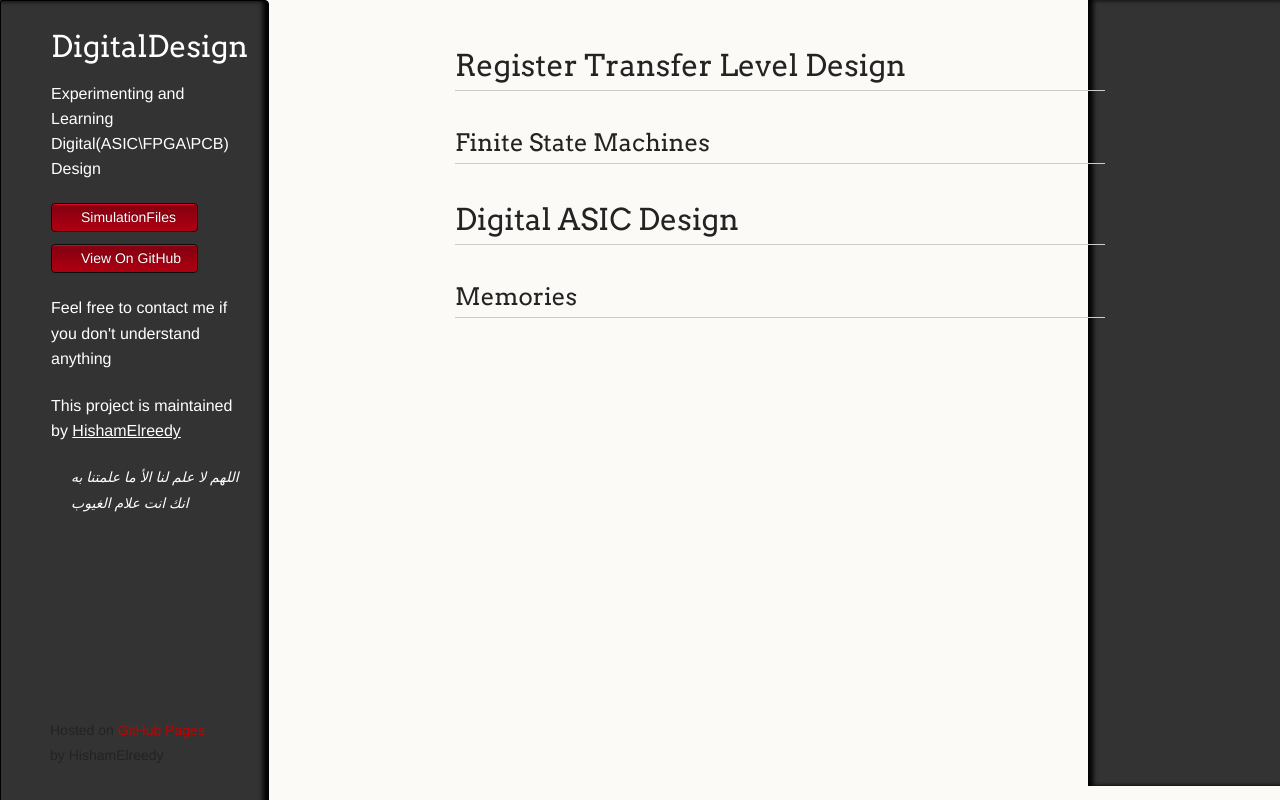
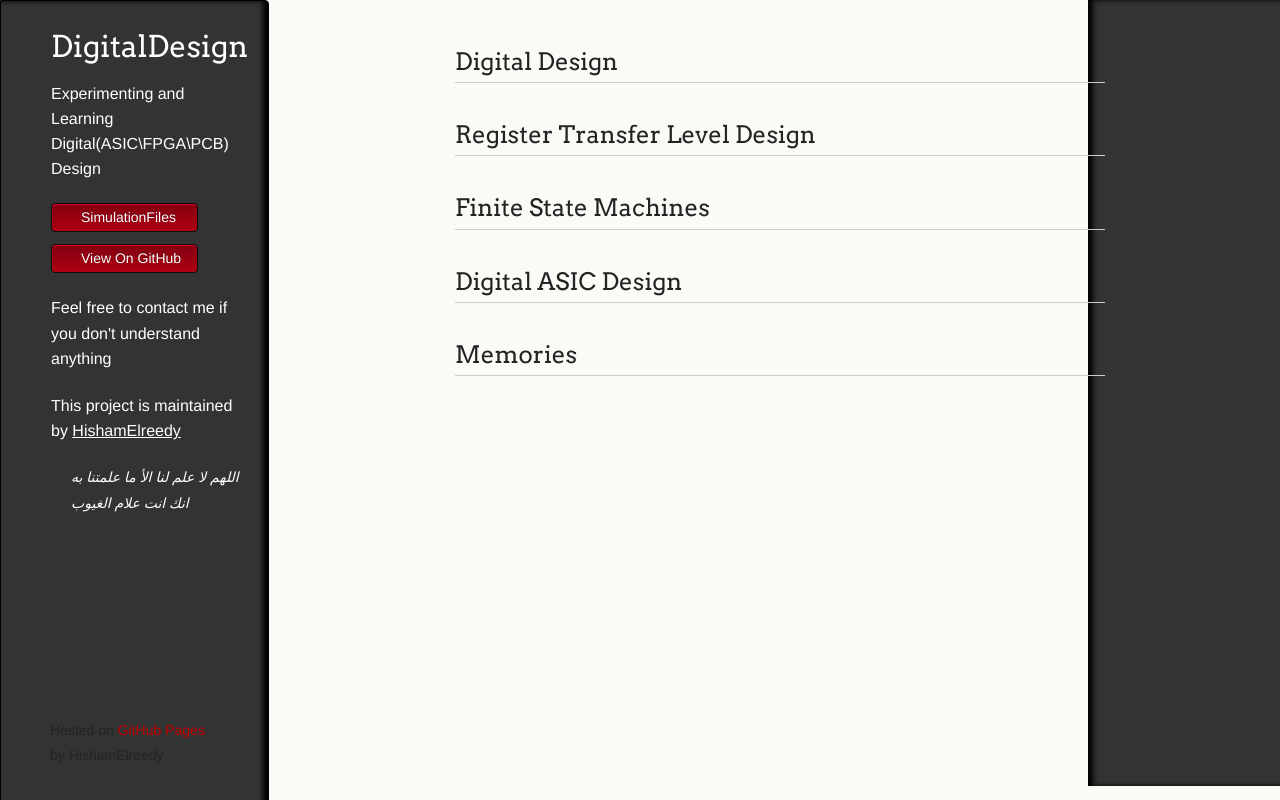
Before and after one commit to Digital-Systems-Design/Digital-IC-Design, a plain HTML site: page index.html in a window 1280 px wide. Drawn offline with nearby package versions, Linux system fonts and the light colour scheme; some packages are replaced by stand-ins of ours; a script that the page names is missing; a web font is replaced by a local one.

Commit message:
fsmcommit

```diff
--- a/index.html
+++ b/index.html
@@ -27,9 +27,10 @@
 
         </header>
     <section>
-        <h1>Register Transfer Level Design</h1>
+        <h2>Digital Design</h2>
+        <h2>Register Transfer Level Design</h2>
             <h2>Finite State Machines</h2>
-        <h1>Digital ASIC Design</h1>
+        <h2>Digital ASIC Design</h2>
             <h2>Memories</h2>
 
     </section>
```
